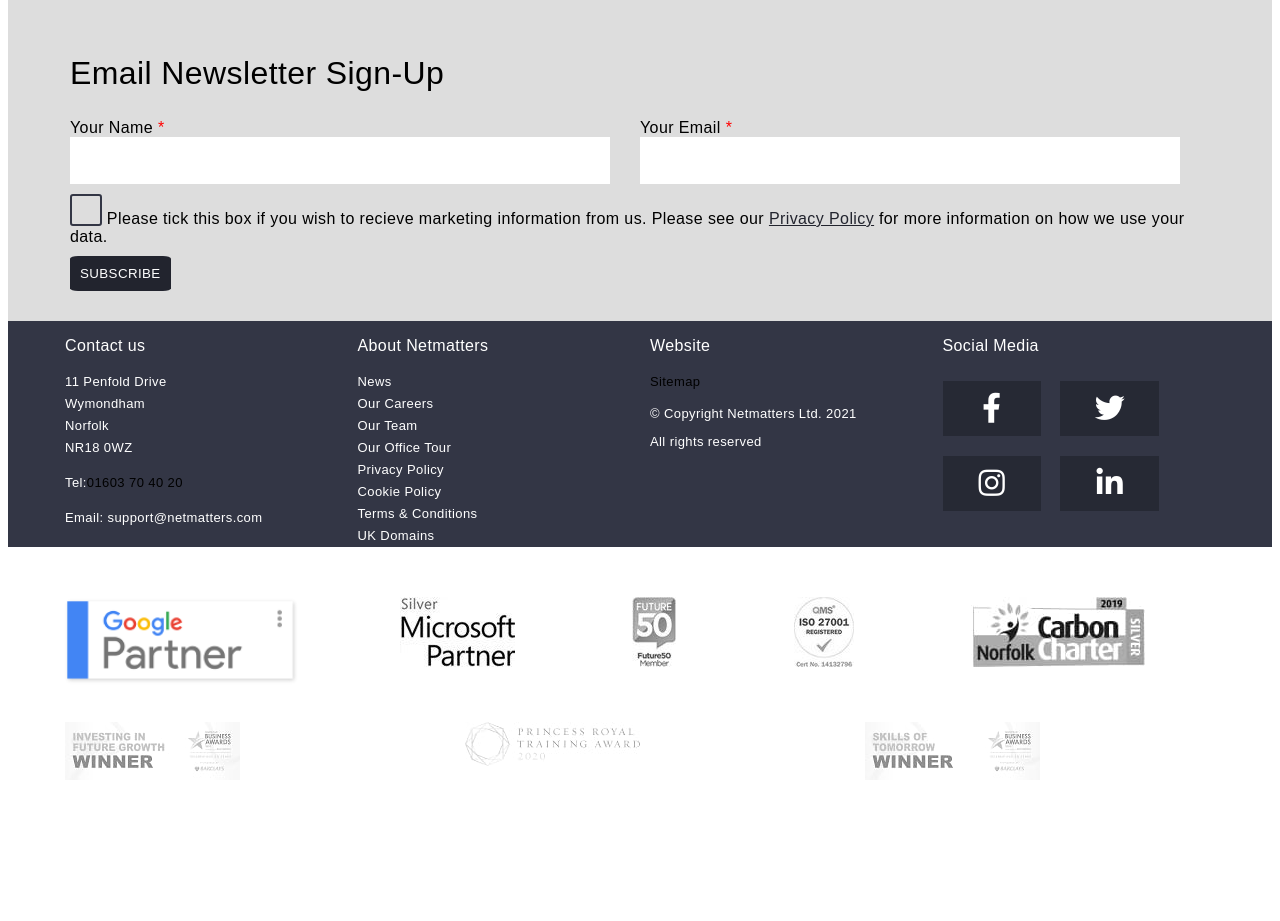
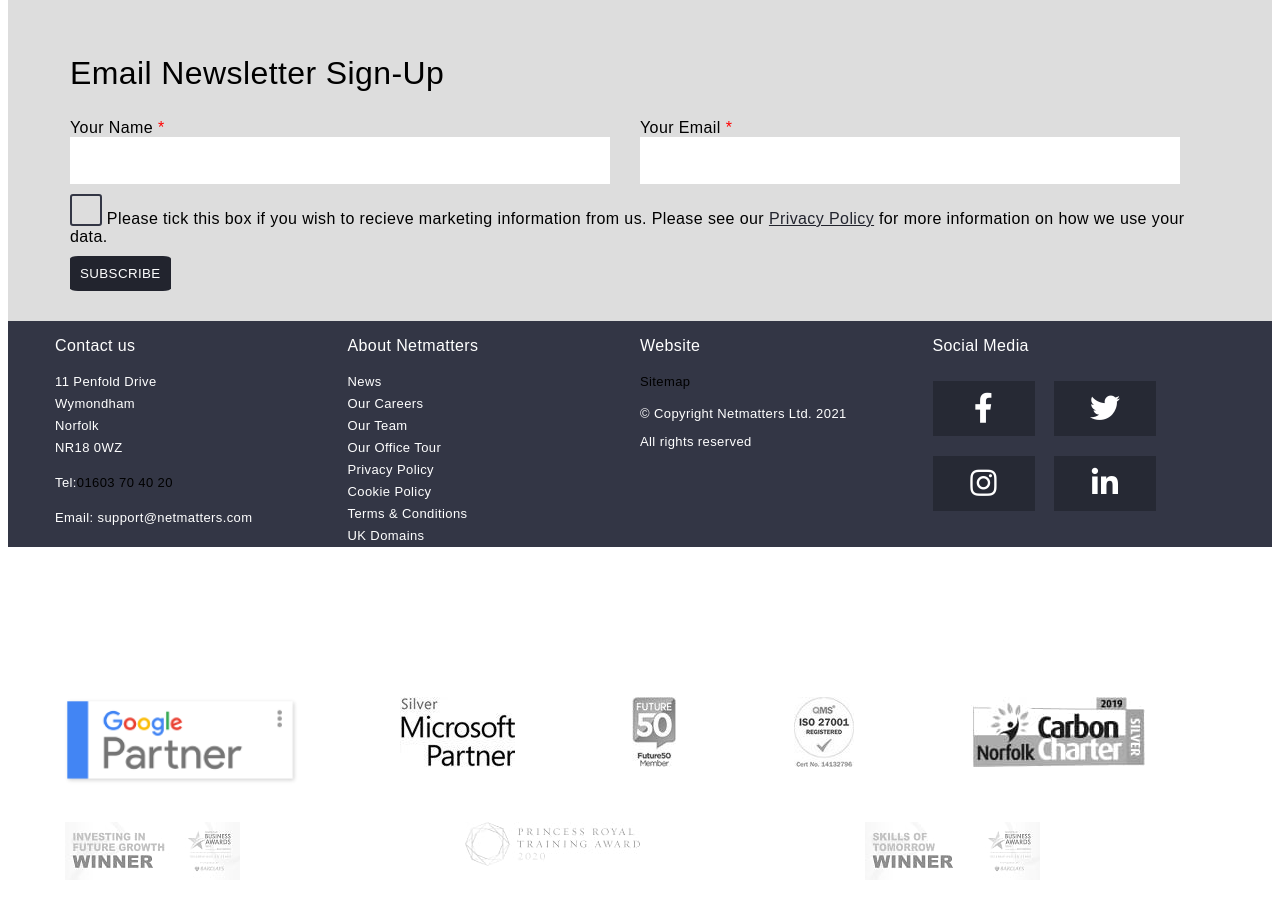
Before and after one commit to Pjard94/Netmatters, a PHP site: page / in a window 1280 px wide. Shown: the part 2963-3884 px from the top of the page. Before the commit the page ends 3734 px from the top, so only its background shows below. Run offline with PHP 8.4, Linux system fonts and the light colour scheme.

Commit message:
Fixing problems for Internet explorer.

```diff
--- a/HTML_review/index.html
+++ b/HTML_review/index.html
@@ -370,7 +370,7 @@
                 <div class="site-map column">
                     <h3 class="footer-heading">Website</h3>
                     <p><a href="" target="_blank" rel="The map of the Netmatters site.">Sitemap</a></p>
-                    <p>&copy Copyright Netmatters Ltd. 2021</p>
+                    <p>&copy; Copyright Netmatters Ltd. 2021</p>
                     <p>All rights reserved</p>
                 </div>
 
--- a/HTML_review/sass/components/_awards.scss
+++ b/HTML_review/sass/components/_awards.scss
@@ -139,6 +139,7 @@
 @media screen and (min-width: $breakpoint-medium) {
     .awards {
         display: unset;
+        display: flex;
     }
 
     .awards--container {
--- a/HTML_review/sass/components/_footer.scss
+++ b/HTML_review/sass/components/_footer.scss
@@ -5,7 +5,6 @@
     background-color: $background-color-primary;
     font-size: $secondary-fontsize;
     width: 100%;
-    height: auto;
     justify-content: center;
 }
 
@@ -13,7 +12,6 @@
     display: flex;
     flex-wrap: wrap;
     color: #ffffff;
-    justify-content: space-evenly;
     height:auto;
 }
 
@@ -23,7 +21,6 @@
 
 .column {
     flex: 25%;
-    padding-left: 10px;
 }
 
 footer a {
@@ -49,7 +46,6 @@
 
 
 //footer button rules
-//opacity needs to be added without affecting the other elements
 footer button{
     background-color: rgba(0,0,0,0.25);
     min-width: 35%;
@@ -88,7 +84,7 @@
 
 @media screen and (max-width:$breakpoint-medium) {
     .row--f {
-    flex-direction: column;
+        display: block;
     }
 }
 
@@ -96,6 +92,8 @@
     .column {
         flex: 50%;
     }
+
+    .row--f {display: flex;}
 }
 
 @media screen and (min-width:$breakpoint-xl) {
--- a/HTML_review/sass/components/_header.scss
+++ b/HTML_review/sass/components/_header.scss
@@ -3,7 +3,7 @@
 // Header rules
 header {
     width: 100%;
-    justify-content: space-evenly;
+    justify-content: space-between;
 }
 
 .header {
@@ -225,7 +225,7 @@
     }
 
     .search-med {
-        display: unset;
+        display: block;
     }
 
     .hamburger--sm {
@@ -233,7 +233,7 @@
     }
 
     .hamburger--more {
-        display:unset;
+        display:block;
     }
 
 
@@ -274,7 +274,7 @@
     }
 
     .search-med {
-        display: unset;
+        display: inline-flex;
     }
 
     .hide {
@@ -283,7 +283,7 @@
 
     .contact-lrg,
     .support-lrg {
-        display: unset;
+        display: inline-flex;
     }
 
 }
--- a/HTML_review/sass/components/_large_header.scss
+++ b/HTML_review/sass/components/_large_header.scss
@@ -77,7 +77,7 @@
     .search-lrg,
     .hidden-contact-lrg,
     .hidden-support-lrg {
-        display: unset;
+        display: inline-flex;
     }
 
 }
--- a/HTML_review/sass/components/_latest.scss
+++ b/HTML_review/sass/components/_latest.scss
@@ -182,7 +182,7 @@
     }
 
     .n--a3 {
-        display: unset;
+        display: block;
     }
 
     .news-article,
--- a/HTML_review/sass/style.css
+++ b/HTML_review/sass/style.css
@@ -24,7 +24,7 @@
 
 header {
   width: 100%;
-  justify-content: space-evenly;
+  justify-content: space-between;
 }
 
 .header {
@@ -236,7 +236,7 @@
   }
 
   .search-med {
-    display: unset;
+    display: block;
   }
 
   .hamburger--sm {
@@ -244,7 +244,7 @@
   }
 
   .hamburger--more {
-    display: unset;
+    display: block;
   }
 }
 @media screen and (min-width: 992px) {
@@ -279,7 +279,7 @@
   }
 
   .search-med {
-    display: unset;
+    display: inline-flex;
   }
 
   .hide {
@@ -288,7 +288,7 @@
 
   .contact-lrg,
 .support-lrg {
-    display: unset;
+    display: inline-flex;
   }
 }
 .search-lrg {
@@ -360,7 +360,7 @@
   .search-lrg,
 .hidden-contact-lrg,
 .hidden-support-lrg {
-    display: unset;
+    display: inline-flex;
   }
 }
 .slider--area {
@@ -1101,7 +1101,7 @@
   }
 
   .n--a3 {
-    display: unset;
+    display: block;
   }
 
   .news-article,
@@ -1646,7 +1646,6 @@
   background-color: #333645;
   font-size: 13px;
   width: 100%;
-  height: auto;
   justify-content: center;
 }
 
@@ -1654,7 +1653,6 @@
   display: flex;
   flex-wrap: wrap;
   color: #ffffff;
-  justify-content: space-evenly;
   height: auto;
 }
 
@@ -1664,7 +1662,6 @@
 
 .column {
   flex: 25%;
-  padding-left: 10px;
 }
 
 footer a {
@@ -1724,12 +1721,16 @@
 
 @media screen and (max-width: 768px) {
   .row--f {
-    flex-direction: column;
+    display: block;
   }
 }
 @media screen and (min-width: 768px) {
   .column {
     flex: 50%;
+  }
+
+  .row--f {
+    display: flex;
   }
 }
 @media screen and (min-width: 1260px) {
@@ -1876,6 +1877,7 @@
 @media screen and (min-width: 768px) {
   .awards {
     display: unset;
+    display: flex;
   }
 
   .awards--container {
```
Also changed, not shown: 1 other file.
